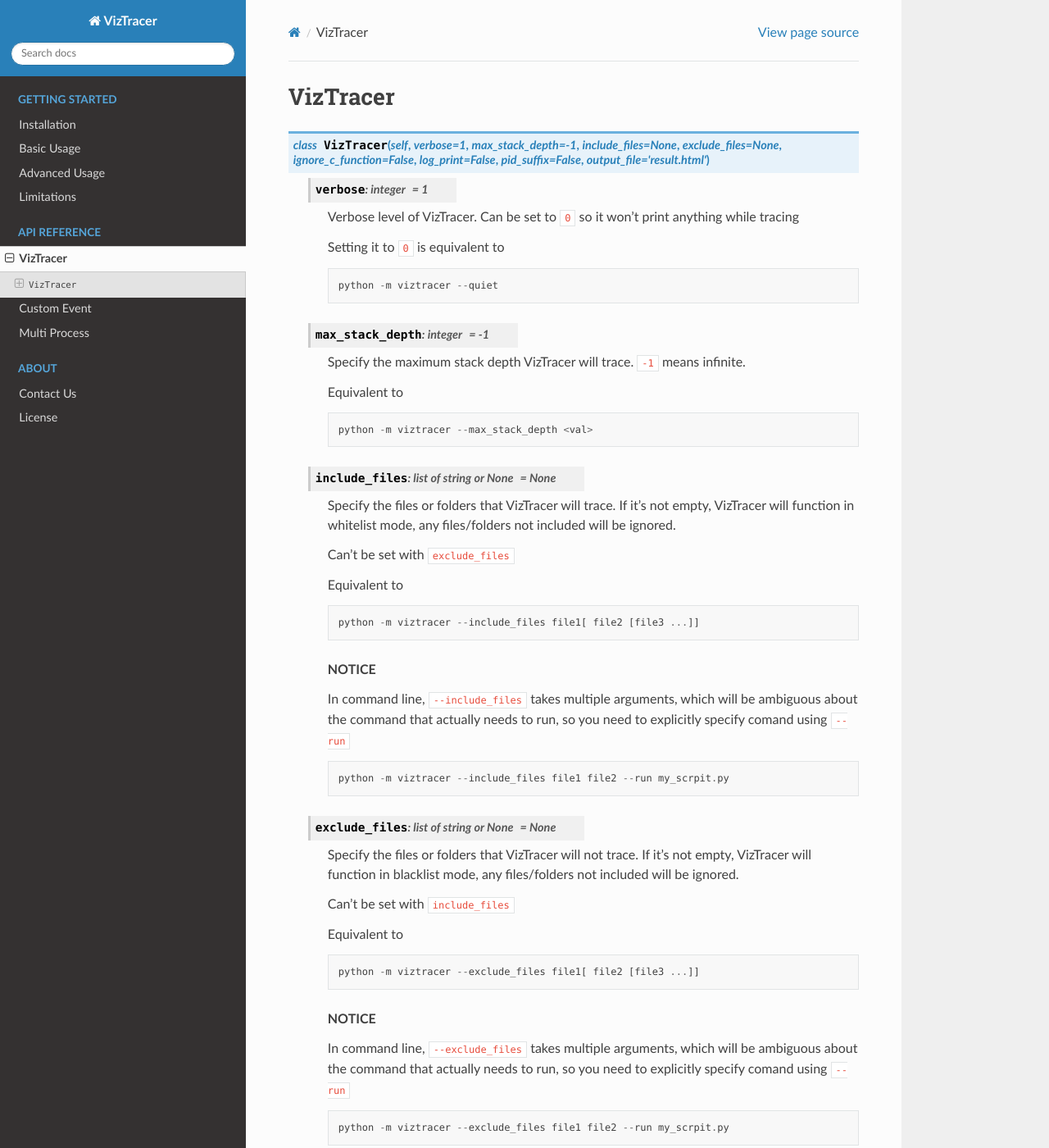
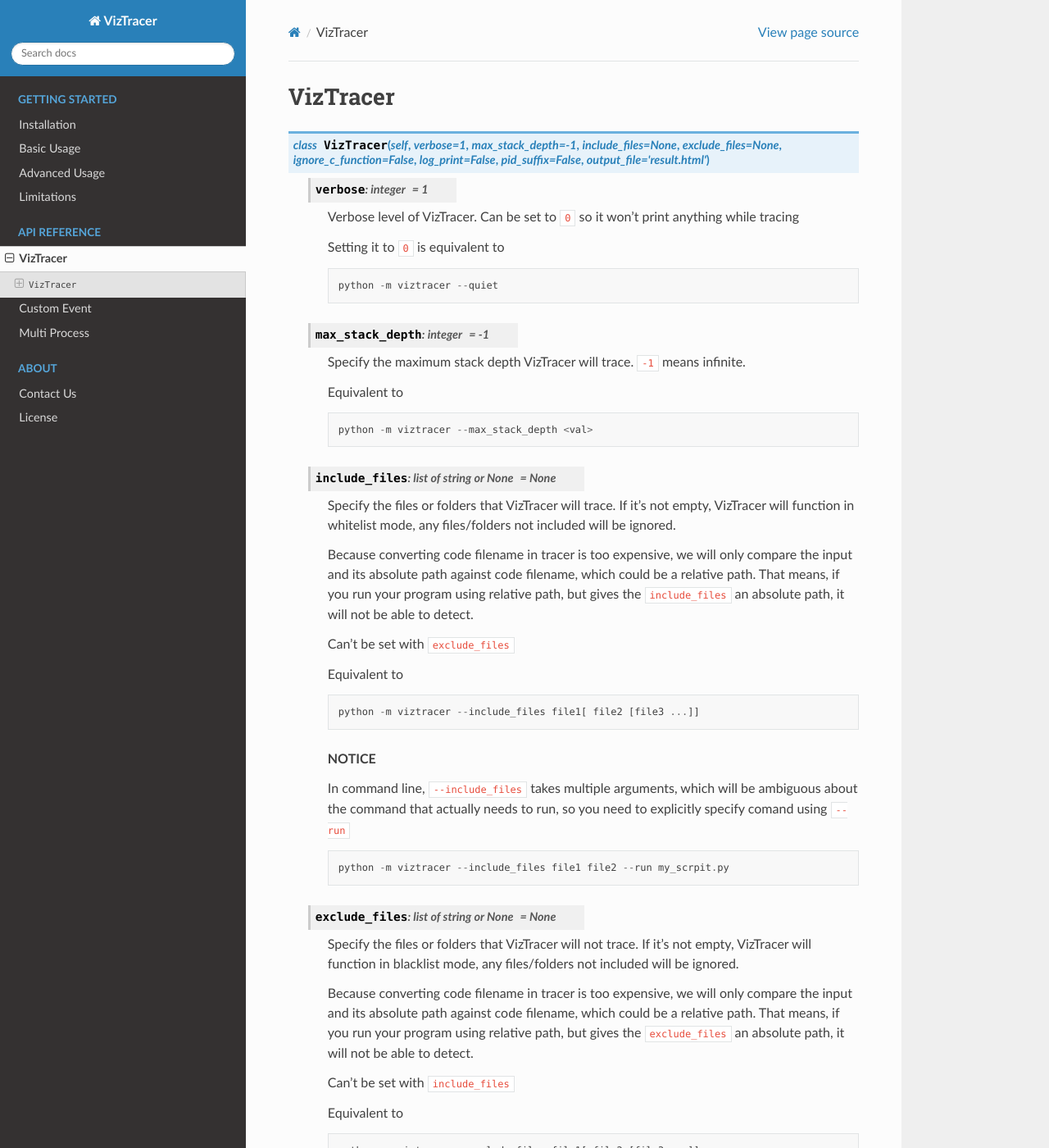
Before and after one commit to gaogaotiantian/viztracer, a Sphinx documentation site: the page built from docs/source/viztracer.rst, in a window 1280 px wide and 1400 px high. Shown: the whole window at 82% size. Built offline with Sphinx 7.4.7 and the Read the Docs theme 2.0.0, drawn with Linux system fonts in a browser that asks for light colours.

Commit message:
Add comments on include/exclude file

```diff
--- a/docs/source/viztracer.rst
+++ b/docs/source/viztracer.rst
@@ -41,6 +41,8 @@
 
         Specify the files or folders that VizTracer will trace. If it's not empty, VizTracer will function in whitelist mode, any files/folders not included will be ignored.
 
+        Because converting code filename in tracer is too expensive, we will only compare the input and its absolute path against code filename, which could be a relative path. That means, if you run your program using relative path, but gives the ``include_files`` an absolute path, it will not be able to detect.
+
         Can't be set with ``exclude_files``
 
         Equivalent to
@@ -62,6 +64,8 @@
         :value: None
 
         Specify the files or folders that VizTracer will not trace. If it's not empty, VizTracer will function in blacklist mode, any files/folders not included will be ignored.
+
+        Because converting code filename in tracer is too expensive, we will only compare the input and its absolute path against code filename, which could be a relative path. That means, if you run your program using relative path, but gives the ``exclude_files`` an absolute path, it will not be able to detect.
 
         Can't be set with ``include_files``
 
```
